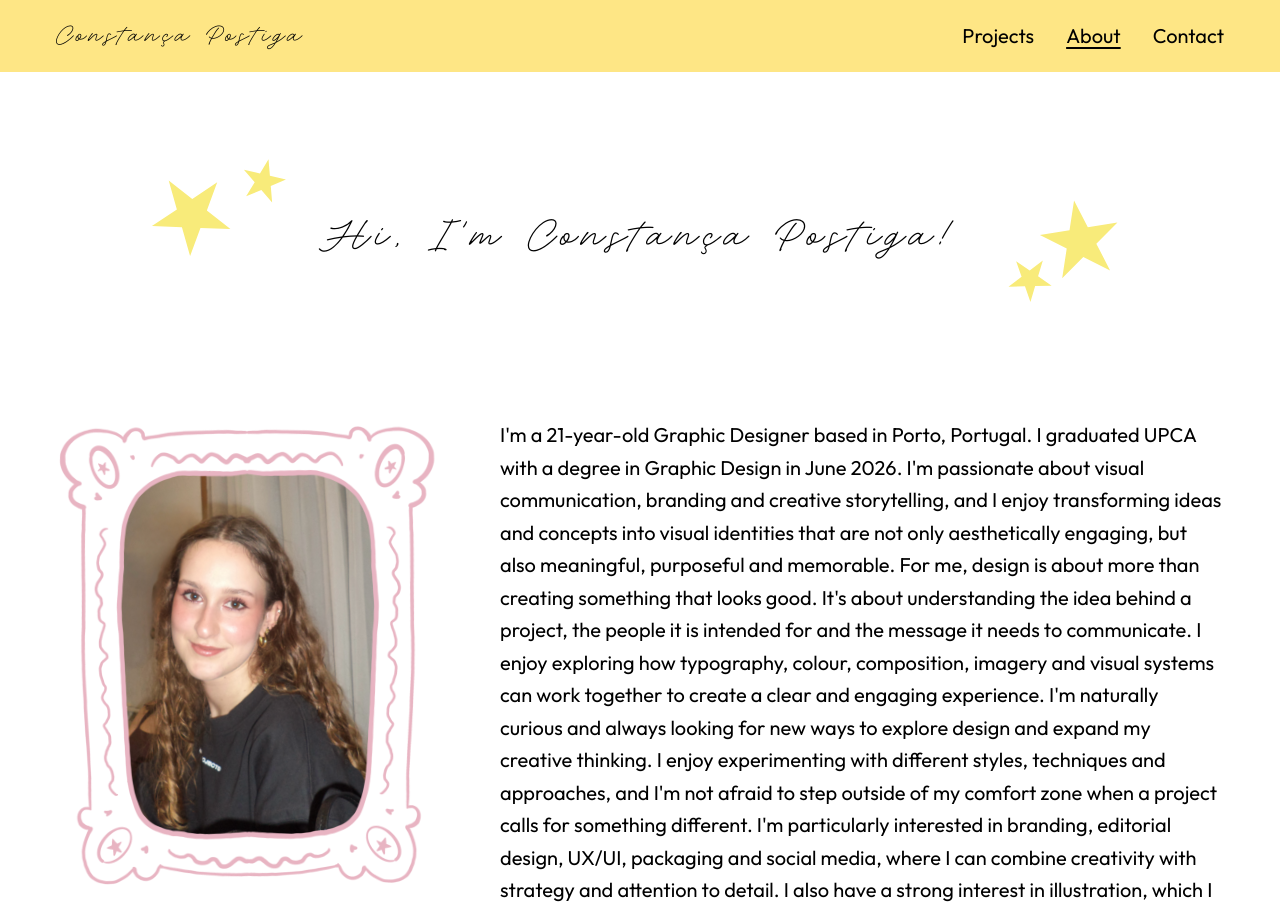
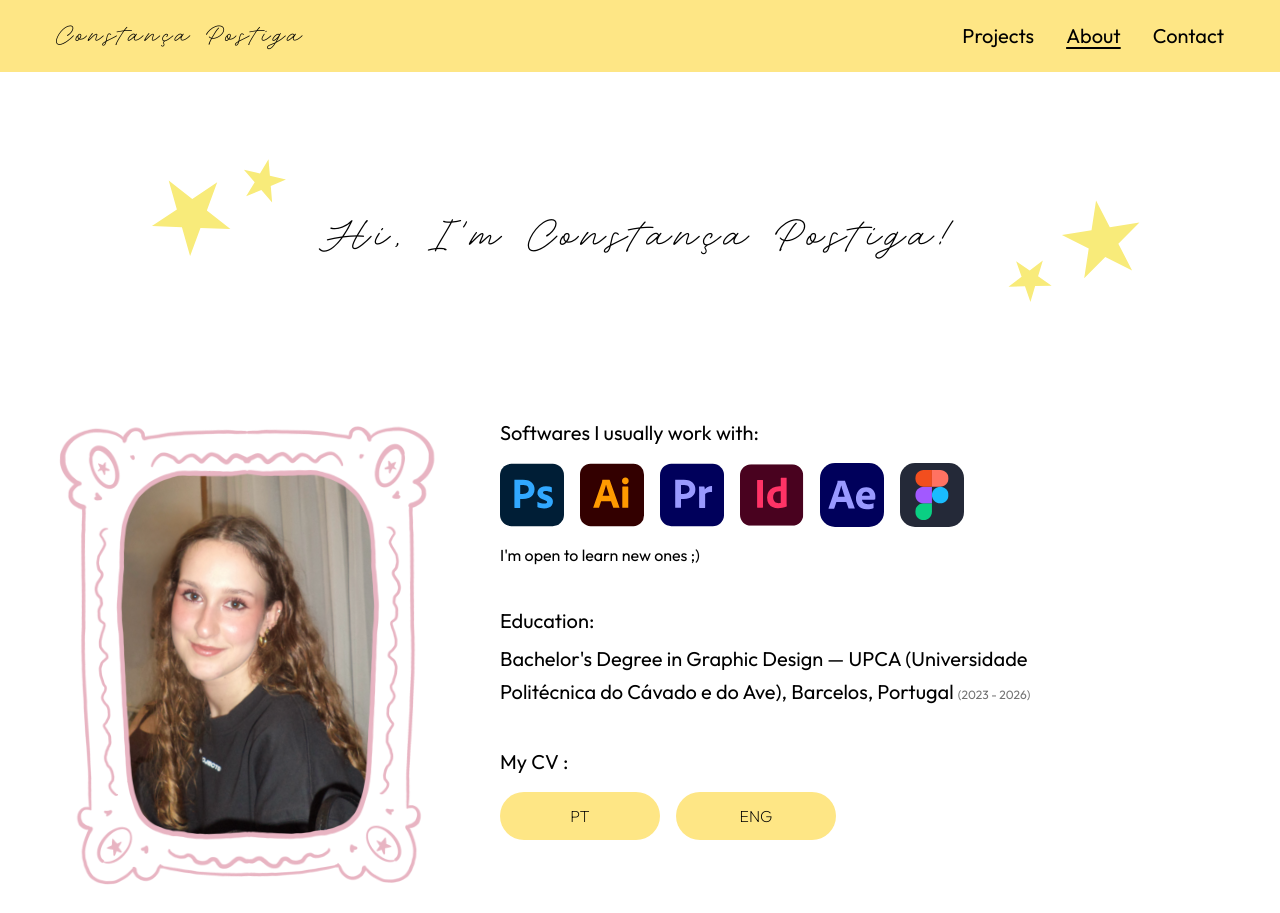
Before and after one commit to constancapostiga/constancapostiga.github.io, an Angular app: page /about in a window 1280 px wide. Shown: the top 913 px of the page. Built offline with nearby package versions, Linux system fonts and the light colour scheme; a web font is replaced by a local one.

Commit message:
Contact Page and change layout for about page

```diff
--- a/src/app/app.routes.ts
+++ b/src/app/app.routes.ts
@@ -3,10 +3,12 @@ import { Routes } from '@angular/router';
 import { HomeComponent } from './pages/home/home';
 import { AboutComponent } from './pages/about/about';
 import { ArpeggioPage } from './pages/arpeggio/arpeggio';
+import { ContactComponent } from './pages/contact/contact';
 
 export const routes: Routes = [
   { path: '', component: HomeComponent },
   { path: 'about', component: AboutComponent },
+  { path: 'contact', component: ContactComponent },
   { path: 'arpeggio', component: ArpeggioPage },
   { path: '**', redirectTo: '' }
 ];
--- a/src/app/pages/about/about.html
+++ b/src/app/pages/about/about.html
@@ -1,11 +1,11 @@
-<app-header></app-header>
+<app-header />
 <main>
     <!-- ─── About Hero ────────────────────────────────────────────────────── -->
     <section class="relative px-5 py-16 sm:px-8 md:px-14 overflow-hidden mt-12 sm:mt-16">
 
         <!-- Star cluster — left side -->
         <span aria-hidden="true" class="pointer-events-none absolute select-none
-  left-[8%] top-[30%] size-8 rotate-[15deg]
+  left-[6%] top-3 size-8 rotate-[15deg]
   sm:left-[12%] sm:top-[20%] sm:size-16
   md:size-20">
             <svg viewBox="14 12 59 61" fill="none" xmlns="http://www.w3.org/2000/svg" class="w-full h-full">
@@ -16,7 +16,7 @@
         </span>
 
         <span aria-hidden="true" class="pointer-events-none absolute select-none
-  left-[18%] top-[28%] size-5 rotate-[-10deg]
+  left-[14%] bottom-3 size-5 rotate-[-10deg]
   sm:left-[19%] sm:bottom-auto sm:top-[12%] sm:size-9
   md:size-11">
             <svg viewBox="14 12 59 61" fill="none" xmlns="http://www.w3.org/2000/svg" class="w-full h-full">
@@ -28,7 +28,7 @@
 
         <!-- Star cluster — right side -->
         <span aria-hidden="true" class="pointer-events-none absolute select-none
-  left-[81%] top-[42%] size-5 rotate-[8deg]
+  right-[18%] top-3 size-5 rotate-[8deg]
   sm:right-[11%] sm:top-[32%] sm:bottom-auto sm:size-9
   md:size-20">
             <svg viewBox="841 243 59 61" fill="none" xmlns="http://www.w3.org/2000/svg" class="w-full h-full">
@@ -39,7 +39,7 @@
         </span>
 
         <span aria-hidden="true" class="pointer-events-none absolute select-none
-  right-[3%] bottom-[49%] size-8 rotate-[-20deg]
+  right-[6%] bottom-3 size-8 rotate-[-20deg]
   sm:right-[18%]  sm:bottom-auto sm:top-[60%] sm:size-16
   md:size-11">
             <svg viewBox="841 243 59 61" fill="none" xmlns="http://www.w3.org/2000/svg" class="w-full h-full">
@@ -50,32 +50,29 @@
         </span>
 
         <!-- Title -->
-        <h1 class="relative z-10 mx-auto max-w-3xl text-center
-  text-4xl leading-8 tracking-[3.2px]
-  sm:text-5xl sm:leading-tight sm:tracking-[6.4px]
-  md:text-6xl
-  font-normal font-['Adventures_Unlimited'] text-black">
-            Hi, I'm <br class="sm:hidden">
-            Constança Postiga!
+        <h1 class="relative z-10 mx-auto max-w-3xl text-center text-4xl sm:text-5xl md:text-6xl
+         font-normal font-['Adventures_Unlimited'] leading-tight tracking-[6.4px] text-black">
+            Hi, I'm Constança Postiga!
         </h1>
 
 
     </section>
     <!-- ─── About Content ──────────────────────────────────────────────────── -->
     <section class="px-5 sm:px-8 md:px-14 py-12 mt-8">
-        <div class="mx-auto max-w-screen-xl flex flex-col md:flex-row md:items-start gap-10 md:gap-16">
+        <div class="mx-auto max-w-screen-xl flex flex-col gap-10 md:gap-16">
 
-            <!-- Left column: Image + Software + CV
-                 Mobile: wrapper is `contents`, so children are reordered individually
-                 (image → bio → software → CV). Desktop: normal left column. -->
-            <div class="contents md:flex md:flex-col md:gap-10 md:shrink-0 md:w-[380px]">
+            <!-- Top row: Image (left) + Software/Education/CV (right) -->
+            <div class="flex flex-col md:flex-row md:items-start gap-10 md:gap-16">
 
-                <!-- Image -->
-                <img class="order-1 md:order-none w-full h-auto max-w-[380px] mx-auto md:mx-0 rounded-[10px]
+                <!-- Left column: Image -->
+                <img class="w-full h-auto max-w-[380px] mx-auto md:mx-0 md:shrink-0 md:w-[380px] rounded-[10px]
                   origin-top-left -rotate-[0.58deg] object-cover" src="/images/profile.png" alt="Constança Postiga" />
 
+                <!-- Right column: Software + Education + CV -->
+                <div class="flex flex-col gap-10">
+
                     <!-- Software -->
-                <div class="order-3 md:order-none flex flex-col gap-4">
+                    <div class="flex flex-col gap-4">
                         <p class="text-xl font-normal font-['Outfit'] text-black">
                             Softwares I usually work with:
                         </p>
@@ -180,8 +177,18 @@
                         </p>
                     </div>
 
+                    <!-- Education -->
+                    <div class="flex flex-col gap-2">
+                        <p class="text-xl font-normal font-['Outfit'] text-black">Education:</p>
+                        <p class="text-xl font-normal font-['Outfit'] text-black leading-relaxed">
+                            Bachelor's Degree in Graphic Design — UPCA (Universidade <br />Politécnica do Cávado e do Ave),
+                            Barcelos, Portugal
+                            <span class="text-xs text-neutral-500">(2023 - 2026)</span>
+                        </p>
+                    </div>
+
                     <!-- CV -->
-                <div class="order-4 md:order-none flex flex-col gap-4">
+                    <div class="flex flex-col gap-4">
                         <p class="text-xl font-normal font-['Outfit'] text-black">My CV :</p>
 
                         <div class="flex flex-row gap-4">
@@ -194,42 +201,48 @@
                             <a href="/cv/Constanca-Postiga-CV-EN.pdf" download="Constanca-Postiga-CV-EN.pdf"
                                 aria-label="Download CV in English" class="inline-flex items-center justify-center w-40 h-12 rounded-full bg-amber-200
   text-base font-light font-['Outfit'] text-black hover:bg-stone-300 transition-colors">
-                            EN
+                                ENG
                             </a>
                         </div>
                     </div>
 
                 </div>
+                <!-- /Right column: Software + Education + CV -->
 
-            <!-- Right column: Bio -->
-            <div class="order-2 md:order-none flex flex-col gap-10">
+            </div>
+            <!-- /Top row -->
+
+            <!-- Bottom: Bio, full width -->
+            <div class="flex flex-col gap-10 md:mt-14">
                 <p class="text-lg sm:text-xl font-normal font-['Outfit'] text-black leading-relaxed">
-                    I'm a 21-year-old Graphic Designer based in Porto, Portugal. I graduated UPCA with a degree in
-                    Graphic Design in June 2026.
-                    I'm passionate about visual communication, branding and creative storytelling, and I enjoy
-                    transforming ideas and concepts into visual identities that are not only aesthetically engaging, but
-                    also meaningful, purposeful and memorable.
-                    For me, design is about more than creating something that looks good. It's about understanding the
-                    idea behind a project, the people it is intended for and the message it needs to communicate. I
-                    enjoy exploring how typography, colour, composition, imagery and visual systems can work together to
-                    create a clear and engaging experience.
+                    I'm a 21-year-old Graphic Designer based in Porto, Portugal.
+                    <br /><br />
+                    For me, design is about more than creating something that looks good. It's about understanding
+                    the idea behind a project, the people it is intended for and the message it needs to
+                    communicate.
+                    <br />
                     I'm naturally curious and always looking for new ways to explore design and expand my creative
-                    thinking. I enjoy experimenting with different styles, techniques and approaches, and I'm not afraid
-                    to step outside of my comfort zone when a project calls for something different. I'm particularly
-                    interested in branding, editorial design, UX/UI, packaging and social media, where I can combine
-                    creativity with strategy and attention to detail. I also have a strong interest in illustration,
-                    which I enjoy incorporating into projects whenever it feels like the right way to communicate an
-                    idea.
-                    Throughout my studies and projects, I've also learned how important collaboration and teamwork are
-                    within the creative process. I enjoy working with other people, sharing ideas and seeing how
+                    thinking. I enjoy experimenting with different styles, techniques and approaches, and I'm not
+                    afraid to step outside of my comfort zone when a project calls for something different.
+                    <br /><br />
+                    I'm particularly interested in branding, editorial design, UX/UI, packaging and social media,
+                    where I can combine creativity with strategy and attention to detail. I also have a strong
+                    interest in illustration, which I enjoy incorporating into projects whenever it feels like the
+                    right way to communicate an idea.
+                    <br /><br />
+                    Throughout my studies and projects, I've also learned how important collaboration and teamwork
+                    are within the creative process. I enjoy working with other people, sharing ideas and seeing how
                     different perspectives can transform and improve an initial concept. I'm comfortable both
                     contributing my own ideas and listening to feedback, and I see constructive criticism as an
-                    important part of developing better work. I believe that the best creative outcomes often come from
-                    being open to other perspectives and being willing to adapt an idea rather than becoming attached to
-                    the first solution.
-                    I'm always looking for new challenges, opportunities to learn and people to collaborate with. I want
-                    to continue evolving as a designer, discovering new areas of the creative industry and working on
-                    projects that allow me to turn ideas into something people can see, feel and remember.
+                    important part of developing better work. I believe that the best creative outcomes often come
+                    from being open to other perspectives and being willing to adapt an idea rather than becoming
+                    attached to the first solution.
+                    <br /><br />
+                    I'm always looking for new challenges, opportunities to learn and people to collaborate with. I
+                    want to continue evolving as a designer, discovering new areas of the creative industry and
+                    working on projects that allow me to turn ideas into something people can see, feel and
+                    remember.
+                    <br /><br />
                     Ultimately, I'm still discovering what kind of designer I want to become and that's one of the
                     things I enjoy most about design. There is always something new to learn, experiment with and
                     create.
@@ -238,4 +251,4 @@
         </div>
     </section>
 </main>
-<app-footer></app-footer>
+<app-footer />
--- a/src/app/pages/arpeggio/arpeggio.html
+++ b/src/app/pages/arpeggio/arpeggio.html
@@ -11,7 +11,7 @@
 
     <app-tag-strip class="mt-40" [tags]="tags"></app-tag-strip>
 
-    <section class="px-5 sm:px-8 md:px-14 mt-30">
+    <section class="px-5 sm:px-8 md:px-14 mt-30 pb-20 md:pb-32">
 
         <!-- ============================================================= -->
         <!-- DESKTOP                                                       -->
--- /dev/null
+++ b/src/app/pages/contact/contact.html
@@ -0,0 +1,90 @@
+<app-header />
+<main>
+    <!-- ─── About Hero ────────────────────────────────────────────────────── -->
+    <section class="relative px-5 py-16 sm:px-8 md:px-14 overflow-hidden mt-12 sm:mt-16">
+
+        <!-- Star cluster — left side -->
+        <span aria-hidden="true" class="pointer-events-none absolute select-none
+  left-[8%] top-[30%] size-8 rotate-[15deg]
+  sm:left-[12%] sm:top-[20%] sm:size-16
+  md:size-20">
+            <svg viewBox="14 12 59 61" fill="none" xmlns="http://www.w3.org/2000/svg" class="w-full h-full">
+                <path
+                    d="M53.7642 12.4048L51.6934 35.1971L72.7301 44.2097L50.4135 49.2834L48.3427 72.0756L36.6211 52.4191L14.3045 57.4929L29.3768 40.2708L17.6552 20.6143L38.6919 29.6269L53.7642 12.4048Z"
+                    fill="#F8EB7A" />
+            </svg>
+        </span>
+
+        <span aria-hidden="true" class="pointer-events-none absolute select-none
+  left-[18%] top-[28%] size-5 rotate-[-10deg]
+  sm:left-[19%] sm:bottom-auto sm:top-[12%] sm:size-9
+  md:size-11">
+            <svg viewBox="14 12 59 61" fill="none" xmlns="http://www.w3.org/2000/svg" class="w-full h-full">
+                <path
+                    d="M53.7642 12.4048L51.6934 35.1971L72.7301 44.2097L50.4135 49.2834L48.3427 72.0756L36.6211 52.4191L14.3045 57.4929L29.3768 40.2708L17.6552 20.6143L38.6919 29.6269L53.7642 12.4048Z"
+                    fill="#F8EB7A" />
+            </svg>
+        </span>
+
+        <!-- Star cluster — right side -->
+        <span aria-hidden="true" class="pointer-events-none absolute select-none
+  left-[81%] top-[42%] size-5 rotate-[8deg]
+  sm:right-[11%] sm:top-[32%] sm:bottom-auto sm:size-9
+  md:size-20">
+            <svg viewBox="841 243 59 61" fill="none" xmlns="http://www.w3.org/2000/svg" class="w-full h-full">
+                <path
+                    d="M899.064 255.152L885.39 273.504L898.619 292.179L876.94 284.846L863.266 303.199L863.541 280.314L841.861 272.981L863.711 266.171L863.986 243.286L877.214 261.962L899.064 255.152Z"
+                    fill="#F8EB7A" />
+            </svg>
+        </span>
+
+        <span aria-hidden="true" class="pointer-events-none absolute select-none
+  right-[3%] bottom-[49%] size-8 rotate-[-20deg]
+  sm:right-[18%]  sm:bottom-auto sm:top-[60%] sm:size-16
+  md:size-11">
+            <svg viewBox="841 243 59 61" fill="none" xmlns="http://www.w3.org/2000/svg" class="w-full h-full">
+                <path
+                    d="M899.064 255.152L885.39 273.504L898.619 292.179L876.94 284.846L863.266 303.199L863.541 280.314L841.861 272.981L863.711 266.171L863.986 243.286L877.214 261.962L899.064 255.152Z"
+                    fill="#F8EB7A" />
+            </svg>
+        </span>
+
+        <!-- Title -->
+        <h1 class="relative z-10 mx-auto max-w-3xl text-center
+  text-4xl leading-8 tracking-[3.2px]
+  sm:text-5xl sm:leading-tight sm:tracking-[6.4px]
+  md:text-6xl
+  font-normal font-['Adventures_Unlimited'] text-black">
+            Let’s work together! :)<br class="sm:hidden">
+        </h1>
+    </section>
+
+    <!-- ─── Contact ──────────────────────────────────────────────────────── -->
+    <section class="px-5 sm:px-8 md:px-14 py-12 md:mt-5 pb-[282px]">
+        <div
+            class="mx-auto max-w-screen-xl flex flex-col md:flex-row md:items-center md:justify-center gap-10 md:gap-16">
+
+            <!-- Left: Image -->
+            <img class="w-full max-w-80 h-auto aspect-[305/404] object-cover rounded-[10px] mx-auto md:mx-0 shrink-0"
+                src="/images/contact.png" alt="Me but in Contact" />
+
+            <div class="flex flex-col items-center gap-8 w-fit mx-auto md:mx-0">
+
+                <p class="text-black text-lg sm:text-xl font-normal font-['Outfit'] leading-relaxed text-left">
+                    Feel free to reach out in any way :)<br />
+                    Email: constanca.postiga.2005@gmail.com<br />
+                    Instagram: @constanca.postigaa<br />
+                    LinkedIn: Constança Postiga<br />
+                    Behance: Constança Postiga
+                </p>
+
+                <p class="text-black text-4xl font-normal font-['Adventures_Unlimited'] tracking-[3.6px]">
+                    Thank you!
+                </p>
+
+            </div>
+        </div>
+    </section>
+
+</main>
+<app-footer />
```
Also changed, not shown: src/app/pages/contact/contact.ts (added, +12 -0 lines), public/images/contact.png (added), src/app/pages/contact/contact.scss (added), 1 other file (tests, documents, lock files or other folders). Lines whose indentation alone changed are shown as unchanged.
